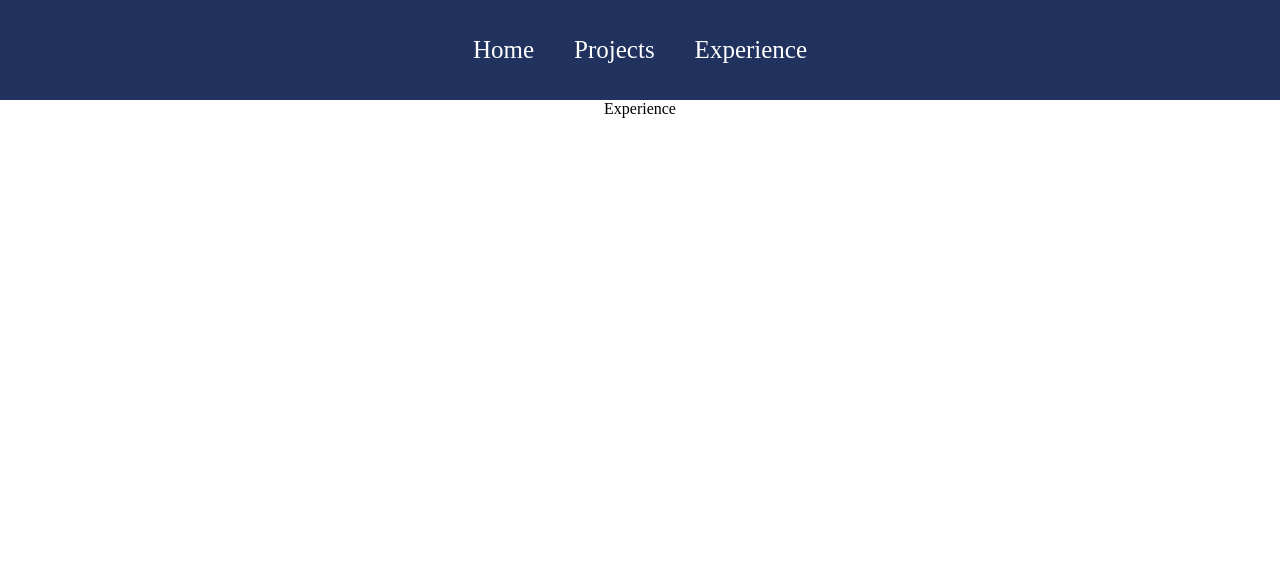
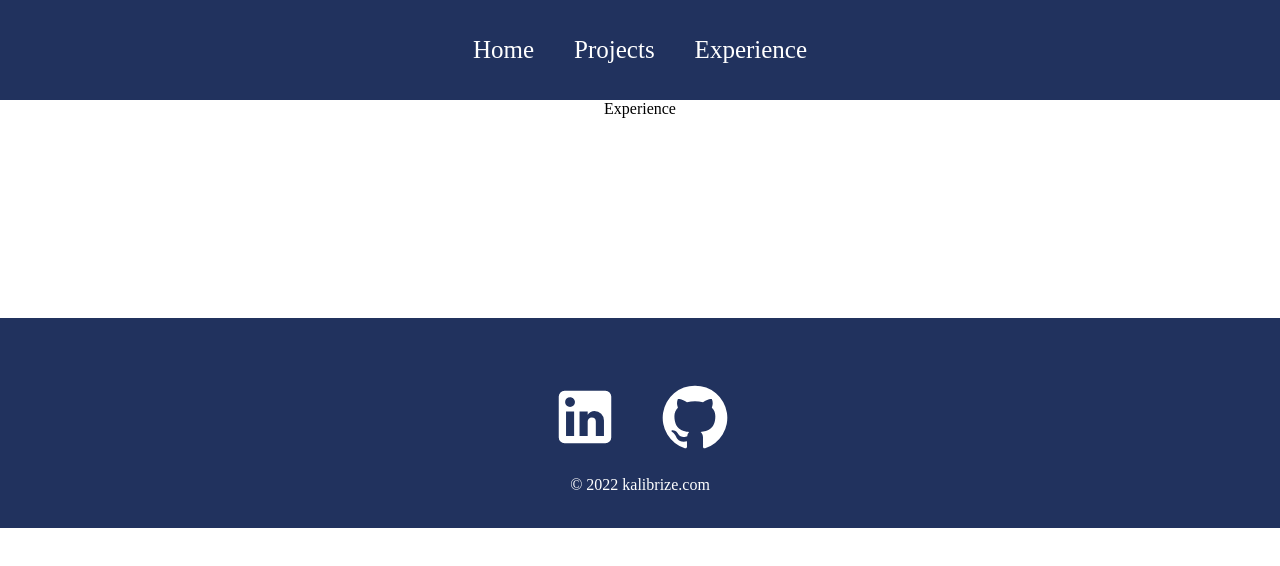
Before and after one commit to SabineZilde/Portfolio-project, a React (Create React App) app: page /experience in a window 1280 px wide. Shown: the top 566 px of the page. Built offline with nearby package versions, Linux system fonts and the light colour scheme.

Commit message:
feat: adding footer

```diff
--- a/src/App.js
+++ b/src/App.js
@@ -1,9 +1,10 @@
-import './App.css';
-import { BrowserRouter as Router, Routes, Route } from 'react-router-dom'
-import Home from './pages/Home';
-import Projects from './pages/Projects';
-import Experience from './pages/Experience';
-import Navbar from './components/Navbar';
+import "./App.css";
+import { BrowserRouter as Router, Routes, Route } from "react-router-dom";
+import Home from "./pages/Home";
+import Projects from "./pages/Projects";
+import Experience from "./pages/Experience";
+import Navbar from "./components/Navbar";
+import Footer from "./components/Footer";
 
 function App() {
   return (
@@ -11,10 +12,11 @@
       <Router>
         <Navbar />
         <Routes>
-          <Route path='/' element={<Home />} />
-          <Route path='/projects' element={<Projects />} />
-          <Route path='/experience' element={<Experience />} />
+          <Route path="/" element={<Home />} />
+          <Route path="/projects" element={<Projects />} />
+          <Route path="/experience" element={<Experience />} />
         </Routes>
+        <Footer />
       </Router>
     </div>
   );
--- /dev/null
+++ b/src/components/Footer.js
@@ -0,0 +1,18 @@
+import React from 'react'
+import LinkedInIcon from '@mui/icons-material/LinkedIn'
+import GithubIcon from '@mui/icons-material/GitHub'
+import '../styles/Footer.css'
+
+function Footer() {
+  return (
+    <div className='footer'>
+        <div className='socialMedia'>
+            <LinkedInIcon />
+            <GithubIcon />
+        </div>
+        <p> &copy; 2022 kalibrize.com</p>
+    </div>
+  )
+}
+
+export default Footer
--- /dev/null
+++ b/src/styles/Footer.css
@@ -0,0 +1,28 @@
+.footer {
+    width: 100%;
+    height: 200px;
+    background: #21325e;
+    display: flex;
+    justify-content: center;
+    align-items: center;
+    flex-direction: column;
+    padding-top: 10px;
+    margin-top: 200px;
+  }
+
+  .socialMedia svg {
+    color: white;
+    margin: 20px;
+    font-size: 70px;
+    cursor: pointer;
+  }
+
+  .footer p {
+    color: white;
+  }
+
+  @media only screen and (max-width: 600px) {
+    .footer svg {
+      font-size: 50px;
+    }
+  }
```
